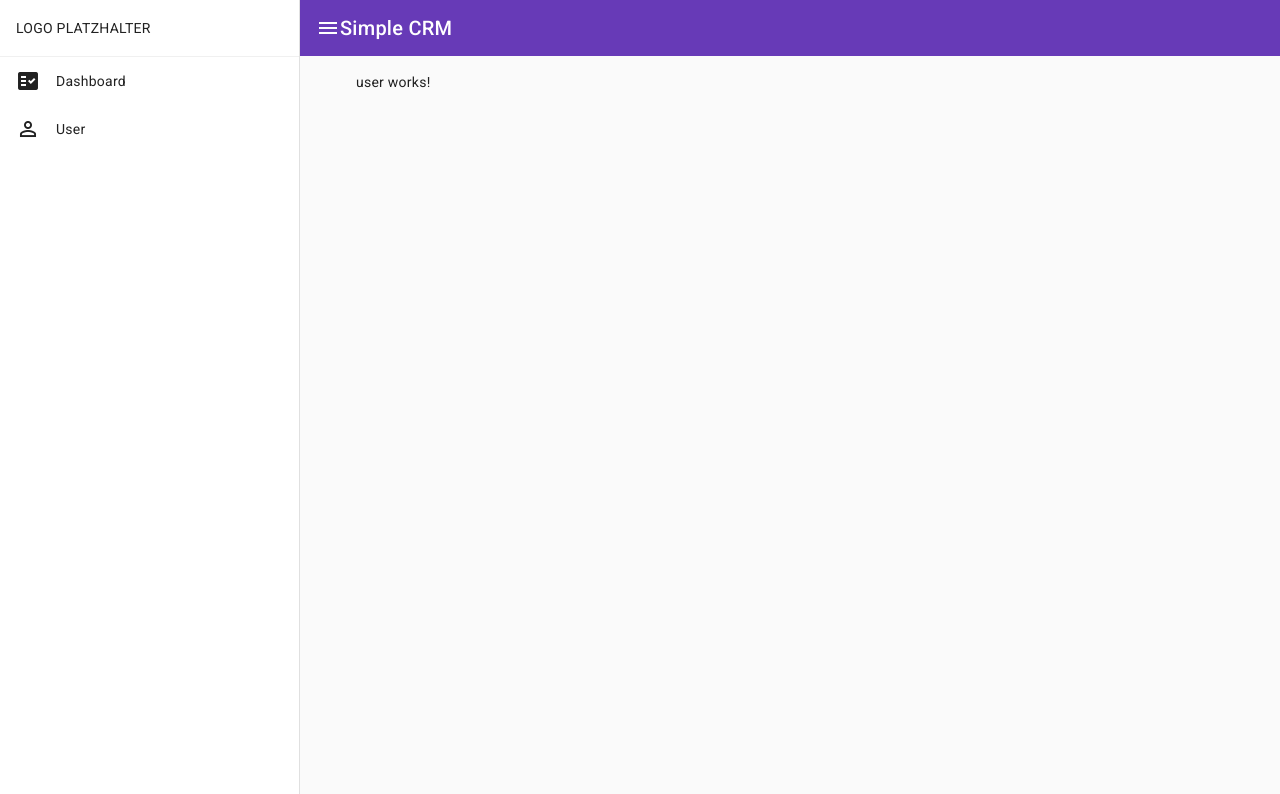
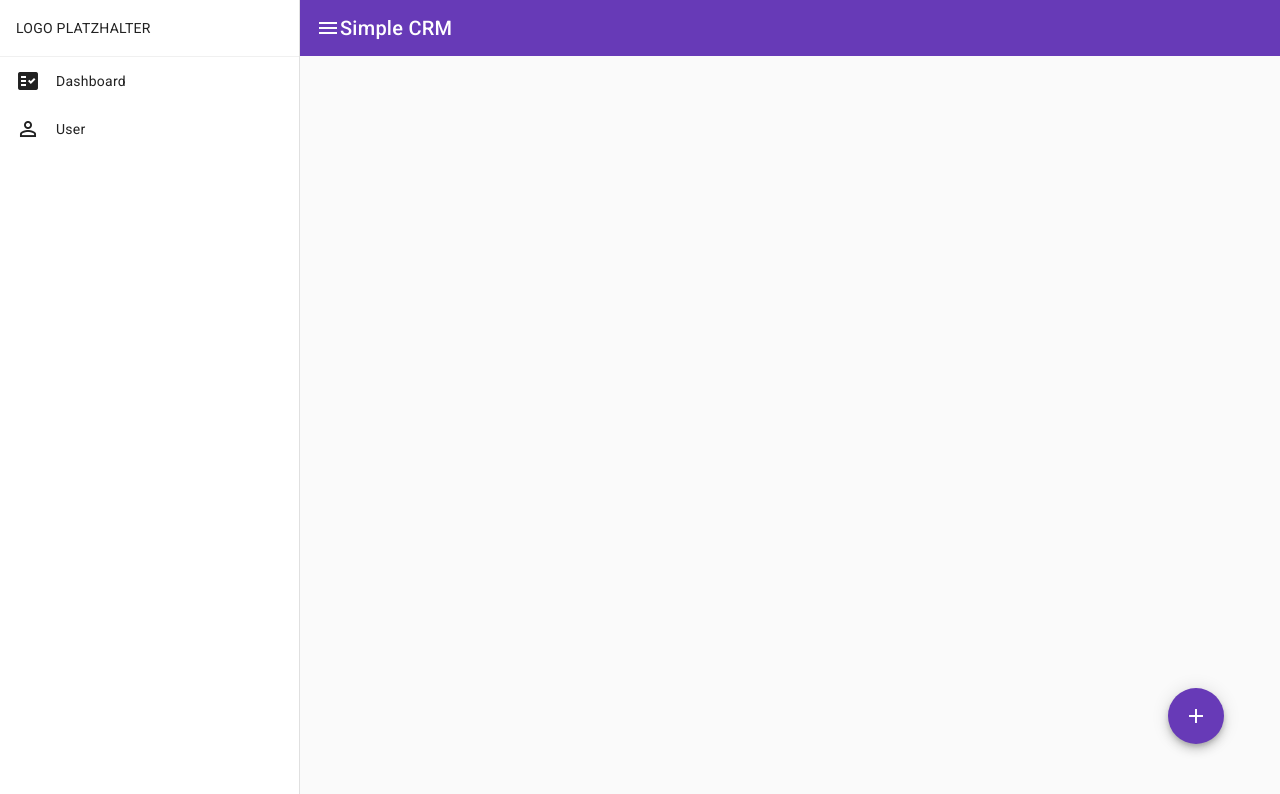
Before and after one commit to PascalThelke/simple-CRM-, an Angular app in the folder simple-crm/: page /user in a window 1280 px wide. Shown: the top 794 px of the page. Built offline with nearby package versions, Linux system fonts and the light colour scheme.

Commit message:
implemented'ADD USER' button + first overlay

```diff
--- /dev/null
+++ b/simple-crm/src/app/dialog-add-user/dialog-add-user.component.html
@@ -0,0 +1,8 @@
+<h2 mat-dialog-title>Add User</h2>
+<mat-dialog-content>
+  <p> Add Users here!</p>
+</mat-dialog-content>
+<mat-dialog-actions>
+  <button mat-button (click)="onNoClick()">Cancel</button>
+  <button mat-button [mat-dialog-close]="" cdkFocusInitial>Save</button>
+</mat-dialog-actions>
--- /dev/null
+++ b/simple-crm/src/app/dialog-add-user/dialog-add-user.component.ts
@@ -0,0 +1,29 @@
+import {Component, Inject} from '@angular/core';
+import {
+  MatDialog,
+  MAT_DIALOG_DATA,
+  MatDialogRef,
+  MatDialogTitle,
+  MatDialogContent,
+  MatDialogActions,
+  MatDialogClose,
+} from '@angular/material/dialog';
+import {MatButtonModule} from '@angular/material/button';
+import {FormsModule} from '@angular/forms';
+import {MatInputModule} from '@angular/material/input';
+import {MatFormFieldModule} from '@angular/material/form-field';
+
+@Component({
+  selector: 'app-dialog-add-user',
+  standalone: true,
+  imports: [MatDialogActions,MatDialogContent,MatFormFieldModule,FormsModule,MatDialogClose],
+  templateUrl: './dialog-add-user.component.html',
+  styleUrl: './dialog-add-user.component.scss'
+})
+export class DialogAddUserComponent {
+
+
+  onNoClick(){
+
+  }
+}
--- a/simple-crm/src/app/user/user.component.html
+++ b/simple-crm/src/app/user/user.component.html
@@ -1 +1,3 @@
-<p>user works!</p>
+<button (click)="openDialog()" class="add_user_btn" mat-fab color="primary"  matTooltip="Add user" >
+    <mat-icon>add</mat-icon>
+</button>
--- a/simple-crm/src/app/user/user.component.scss
+++ b/simple-crm/src/app/user/user.component.scss
@@ -0,0 +1,5 @@
+.add_user_btn{
+    position: absolute;
+    right: 56px;
+    bottom: 56px
+}
--- a/simple-crm/src/app/user/user.component.ts
+++ b/simple-crm/src/app/user/user.component.ts
@@ -1,12 +1,24 @@
 import { Component } from '@angular/core';
+import {MatButtonModule} from '@angular/material/button';
+import { MatIcon } from '@angular/material/icon';
+import {MatTooltipModule} from '@angular/material/tooltip';
+import {MatDialog, MatDialogModule} from '@angular/material/dialog';
+import { DialogAddUserComponent } from '../dialog-add-user/dialog-add-user.component';
+
+
 
 @Component({
   selector: 'app-user',
   standalone: true,
-  imports: [],
+  imports: [MatButtonModule, MatIcon, MatTooltipModule, MatDialogModule],
   templateUrl: './user.component.html',
   styleUrl: './user.component.scss'
 })
 export class UserComponent {
 
+  constructor(public dialog: MatDialog) {}
+
+  openDialog(){
+    this.dialog.open(DialogAddUserComponent);
+  }
 }
```
Also changed, not shown: simple-crm/src/app/dialog-add-user/dialog-add-user.component.scss (added), 1 other file (tests, documents, lock files or other folders).
